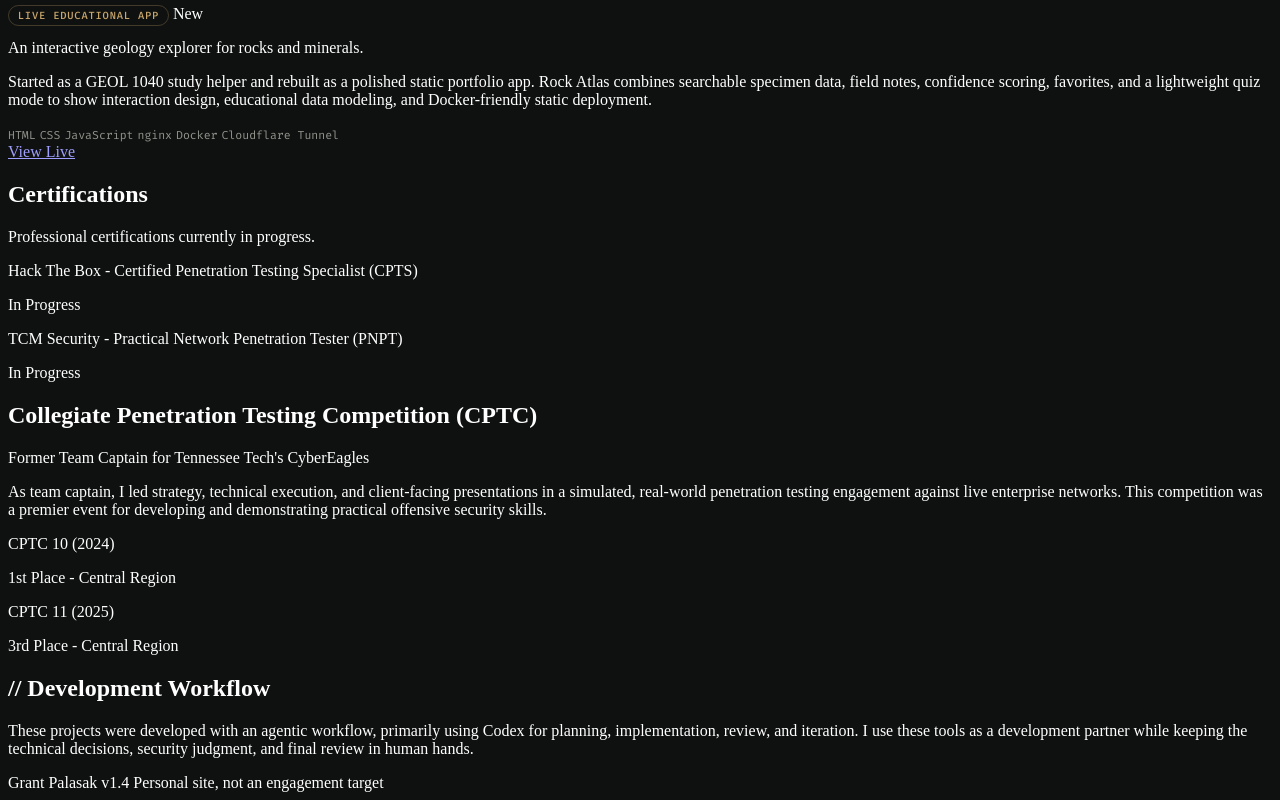
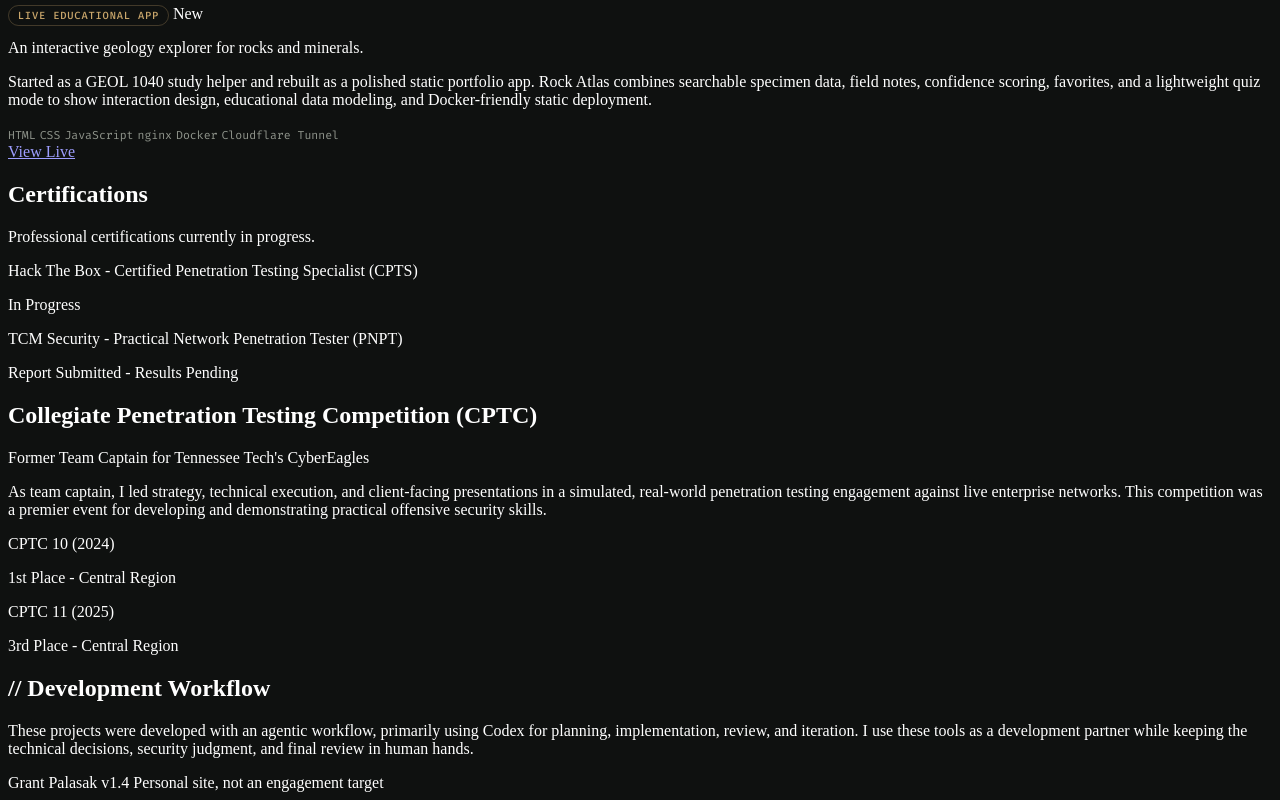
Before and after one commit to gjpalasak42/dockerLab, an Astro site in the folder Grant/: page /projects in a window 1280 px wide. Shown: the part 994-1794 px from the top of the page. Built offline with nearby package versions, Linux system fonts and the light colour scheme; Astro itself is replaced by a stand-in of ours.

Commit message:
Update PNPT certification status

```diff
--- a/Grant/src/pages/projects.astro
+++ b/Grant/src/pages/projects.astro
@@ -100,7 +100,7 @@ import BaseLayout from '../layouts/BaseLayout.astro';
         </div>
         <div class="bg-gray-900/50 rounded p-3">
           <p class="font-bold text-white">TCM Security - Practical Network Penetration Tester (PNPT)</p>
-          <p class="text-sm text-yellow-400">In Progress</p>
+          <p class="text-sm text-yellow-400">Report Submitted - Results Pending</p>
         </div>
       </div>
     </div>
```
